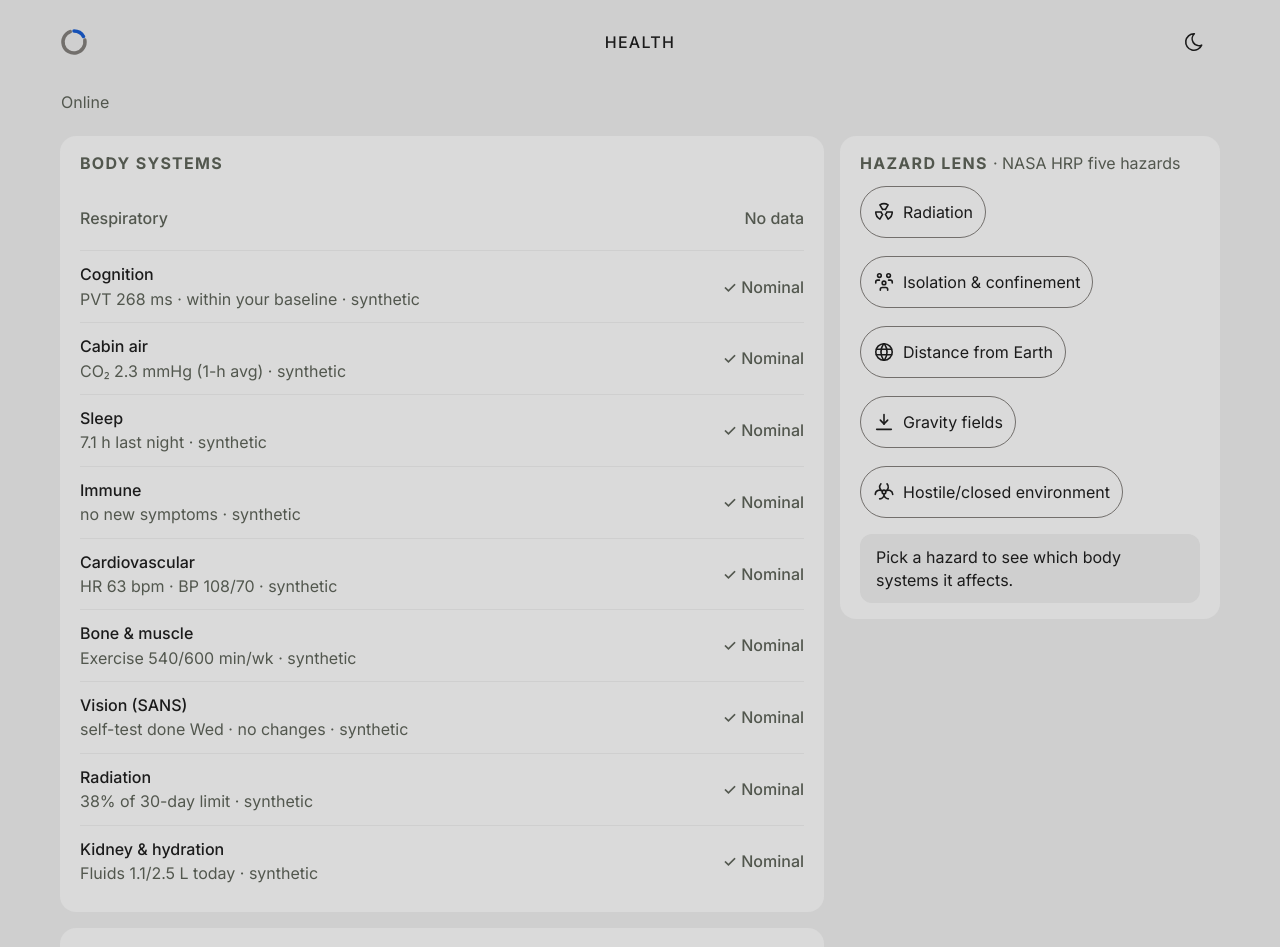
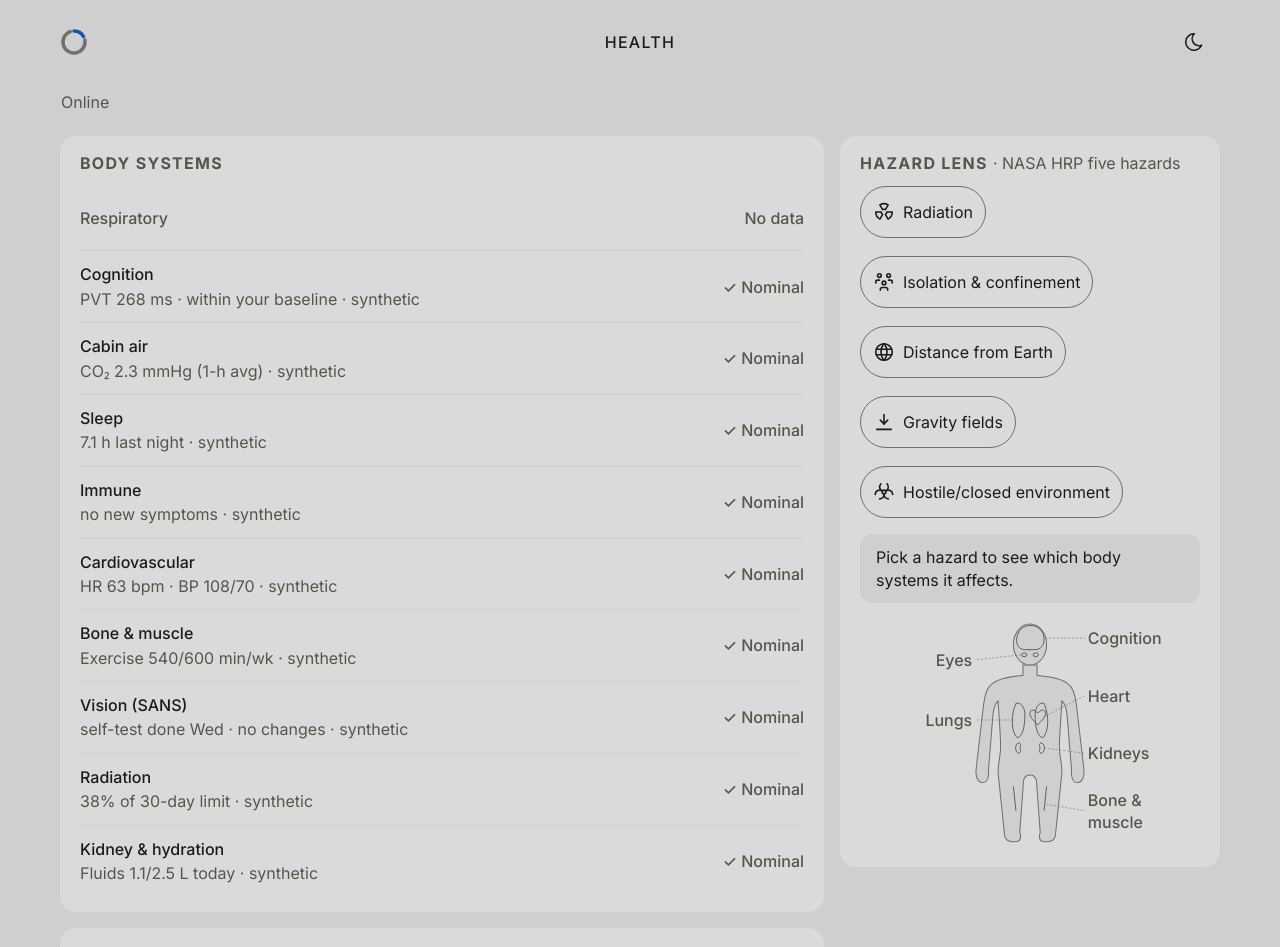
Before and after one commit to jdo-lv/galagans, a React (Vite) app in the folder src/main/frontend/: page / in a window 1280 px wide. Shown: the top 947 px of the page. Built offline with nearby package versions, Linux system fonts and the light colour scheme.

Commit message:
feat(hazards): display-only body figure with six status labels under the lens (#14)

```diff
--- a/src/main/frontend/src/ui/App.tsx
+++ b/src/main/frontend/src/ui/App.tsx
@@ -46,7 +46,11 @@ export function App() {
             focusHeading={returnedHome}
             lens={lens.selected}
           />
-          <HazardLens selected={lens.selected} onToggle={lens.toggle} />
+          <HazardLens
+            selected={lens.selected}
+            onToggle={lens.toggle}
+            statuses={statuses.state}
+          />
           <div className="stack">
             <LatestReadings state={readings.state} />
             <section className="card" aria-labelledby="checkin-heading">
--- /dev/null
+++ b/src/main/frontend/src/ui/BodyFigure.tsx
@@ -0,0 +1,144 @@
+import { Fragment, type CSSProperties, type ReactNode } from 'react'
+import { lensMark, type Hazard } from '../domain/hazards'
+import type { SystemStatus } from '../domain/rules'
+import { Badge } from './SystemStatusList'
+import type { StatusListState } from './useSystemStatuses'
+
+interface Hotspot {
+  label: string
+  system: string
+  side: 'left' | 'right'
+  /** Label anchor in % of the drawing, where its leader line ends. */
+  x: number
+  y: number
+  organ: (props: { className: string; 'data-system': string }) => ReactNode
+  leader: [x1: number, y1: number, x2: number, y2: number]
+}
+
+// Shapes on the 532 × 362 drawing of docs/features/14-hazard-lens.mock.html. A new hotspot is a new row.
+const HOTSPOTS: Hotspot[] = [
+  {
+    label: 'Cognition',
+    system: 'Cognition',
+    side: 'right',
+    x: 67,
+    y: 8.3,
+    organ: (p) => <path {...p} d="M245 34 C245 18 256 10 266 10 C278 10 288 18 288 32 C288 42 282 48 274 48 L258 48 C250 48 245 42 245 34Z" />,
+    leader: [290, 30, 352, 30],
+  },
+  {
+    label: 'Eyes',
+    system: 'Vision (SANS)',
+    side: 'left',
+    x: 33,
+    y: 17.7,
+    organ: (p) => (
+      <g {...p}>
+        <ellipse cx="257" cy="56" rx="4" ry="3" />
+        <ellipse cx="275" cy="56" rx="4" ry="3" />
+      </g>
+    ),
+    leader: [252, 56, 180, 64],
+  },
+  {
+    label: 'Lungs',
+    system: 'Respiratory',
+    side: 'left',
+    x: 33,
+    y: 43.6,
+    organ: (p) => (
+      <g {...p}>
+        <path d="M244 132 C236 150 236 176 246 186 C254 184 258 170 258 150 C258 138 252 130 244 132Z" />
+        <path d="M288 132 C296 150 296 176 286 186 C278 184 274 170 274 150 C274 138 280 130 288 132Z" />
+      </g>
+    ),
+    leader: [240, 158, 180, 158],
+  },
+  {
+    label: 'Heart',
+    system: 'Cardiovascular',
+    side: 'right',
+    x: 67,
+    y: 33.1,
+    organ: (p) => <path {...p} d="M276 146 C272 140 264 142 266 150 C268 158 276 162 278 166 C280 162 288 158 290 150 C292 142 284 140 280 146Z" />,
+    leader: [290, 152, 352, 120],
+  },
+  {
+    label: 'Kidneys',
+    system: 'Kidney & hydration',
+    side: 'right',
+    x: 67,
+    y: 58,
+    organ: (p) => (
+      <g {...p}>
+        <path d="M248 194 C242 196 242 208 248 210 C252 210 252 204 250 202 C252 198 252 194 248 194Z" />
+        <path d="M284 194 C290 196 290 208 284 210 C280 210 280 204 282 202 C280 198 280 194 284 194Z" />
+      </g>
+    ),
+    leader: [288, 202, 352, 210],
+  },
+  {
+    label: 'Bone & muscle',
+    system: 'Bone & muscle',
+    side: 'right',
+    x: 67,
+    y: 82.9,
+    organ: (p) => <path {...p} d="M292 262 L288 300 M240 262 L244 300" />,
+    leader: [292, 290, 352, 300],
+  },
+]
+
+const SILHOUETTE =
+  'M255,72 L255,88 C240,90 214,92 204,104 C196,112 194,128 192,146 L182,232 C180,246 184,256 192,256 C199,256 202,248 201,236 L208,150 C209,140 212,132 216,128 C218,160 220,182 220,200 C220,214 216,226 216,240 L226,336 C226,346 234,350 246,348 C252,347 252,340 250,334 L256,252 C258,246 262,244 266,244 C270,244 274,246 276,252 L282,334 C280,340 280,347 286,348 C298,350 306,346 306,336 L316,240 C316,226 312,214 312,200 C312,182 314,160 316,128 C320,132 323,140 324,150 L331,236 C330,248 333,256 340,256 C348,256 352,246 350,232 L340,146 C338,128 336,112 328,104 C318,92 292,90 277,88 L277,72 Z'
+
+const isFlagged = (state?: SystemStatus['state']) => state === 'caution' || state === 'warning'
+
+/** Display-only body figure (F6) under the hazard lens: quiet labels, a badge only when a system is flagged. */
+export function BodyFigure({ statuses, lens }: { statuses: StatusListState; lens: Hazard | null }) {
+  const states = new Map(statuses.kind === 'ready' ? statuses.data.map((s) => [s.system, s.state]) : [])
+  const spots = HOTSPOTS.map((spot) => {
+    const state = states.get(spot.system)
+    return { ...spot, state, mark: lensMark(lens, spot.system, state) }
+  })
+
+  return (
+    <div className="body-figure">
+      <svg viewBox="0 0 532 362" aria-hidden="true" focusable="false">
+        <path className="silhouette" d={SILHOUETTE} />
+        <ellipse className="silhouette" cx="266" cy="40" rx="26" ry="32" />
+        {spots.map(({ system, organ, mark }) => (
+          <Fragment key={system}>
+            {organ({ className: mark === 'affected' ? 'organ organ--affected' : 'organ', 'data-system': system })}
+          </Fragment>
+        ))}
+        {spots.map(({ system, leader: [x1, y1, x2, y2], mark }) => (
+          <line
+            key={system}
+            className={mark === 'affected' ? 'leader leader--affected' : 'leader'}
+            data-system={system}
+            x1={x1}
+            y1={y1}
+            x2={x2}
+            y2={y2}
+          />
+        ))}
+      </svg>
+      <ul className="hotspots" aria-label="Body figure">
+        {spots.map(({ label, system, side, x, y, state, mark }) => (
+          <li
+            key={system}
+            data-system={system}
+            className={['hotspot', `hotspot--${side}`, isFlagged(state) && 'hotspot--flagged', mark && `lens-${mark}`]
+              .filter(Boolean)
+              .join(' ')}
+            style={{ '--x': `${x}%`, '--y': `${y}%` } as CSSProperties}
+          >
+            <span className="hotspot__label">{label}</span>
+            {state && isFlagged(state) && <Badge state={state} />}
+            {mark === 'affected' && <span className="visually-hidden">Affected by {lens?.name}</span>}
+          </li>
+        ))}
+      </ul>
+    </div>
+  )
+}
--- a/src/main/frontend/src/ui/HazardLens.tsx
+++ b/src/main/frontend/src/ui/HazardLens.tsx
@@ -1,7 +1,9 @@
 import { useId, type ComponentType } from 'react'
 import { HAZARDS, type Hazard, type HazardId } from '../domain/hazards'
+import { BodyFigure } from './BodyFigure'
 import './hazard.css'
 import { DistanceFromEarthIcon, GravityIcon, HostileEnvironmentIcon, IsolationIcon, RadiationIcon } from './icons'
+import type { StatusListState } from './useSystemStatuses'
 
 const ICONS: Record<HazardId, ComponentType> = {
   radiation: RadiationIcon,
@@ -27,7 +29,15 @@ function Caption({ hazard }: { hazard: Hazard | null }) {
 }
 
 /** Hazard lens (F12, mockup 01): pick one of NASA's five HRP hazards to see which body systems it affects. */
-export function HazardLens({ selected, onToggle }: { selected: Hazard | null; onToggle: (id: HazardId) => void }) {
+export function HazardLens({
+  selected,
+  onToggle,
+  statuses,
+}: {
+  selected: Hazard | null
+  onToggle: (id: HazardId) => void
+  statuses: StatusListState
+}) {
   const headingId = useId()
   return (
     <section className="card lens" aria-labelledby={headingId}>
@@ -54,6 +64,7 @@ export function HazardLens({ selected, onToggle }: { selected: Hazard | null; on
       <div className="lens-caption" aria-live="polite">
         <Caption hazard={selected} />
       </div>
+      <BodyFigure statuses={statuses} lens={selected} />
     </section>
   )
 }
--- a/src/main/frontend/src/ui/hazard.css
+++ b/src/main/frontend/src/ui/hazard.css
@@ -52,3 +52,118 @@
 .lens-caption p {
   margin: 0;
 }
+
+/* Body figure: the drawing is decoration; the labels carry the meaning (status badge, lens mark) */
+.body-figure {
+  position: relative;
+  margin-top: var(--space-4);
+}
+
+.body-figure svg {
+  display: block;
+  width: 100%;
+  height: auto;
+}
+
+.body-figure .silhouette {
+  fill: var(--color-inset);
+  stroke: var(--color-edge);
+  stroke-width: 1.6;
+}
+
+.body-figure .organ {
+  fill: none;
+  stroke: var(--color-text-muted);
+  stroke-width: 1.4;
+}
+
+/* Lens marks are neutral: colour is reserved for status (ui-guidelines §2.3) */
+.body-figure .organ--affected {
+  stroke: var(--color-text);
+  stroke-width: 2.5;
+}
+
+.body-figure .leader {
+  stroke: var(--color-edge);
+  stroke-width: 1;
+  stroke-dasharray: 3 3;
+}
+
+.body-figure .leader--affected {
+  stroke: var(--color-text);
+  stroke-width: 1.5;
+  stroke-dasharray: none;
+}
+
+.hotspots {
+  list-style: none;
+  margin: 0;
+  padding: 0;
+}
+
+.hotspot {
+  display: flex;
+  flex-direction: column;
+  align-items: flex-start;
+  gap: 2px;
+  font-weight: 500;
+  color: var(--color-text-muted);
+}
+
+.hotspot--flagged {
+  color: var(--color-text);
+}
+
+.hotspot.lens-affected {
+  padding-left: var(--space-3);
+  box-shadow: inset 4px 0 0 var(--color-text);
+  color: var(--color-text);
+  font-weight: 700;
+}
+
+@media (min-width: 600px) {
+  .hotspot {
+    position: absolute;
+    top: var(--y);
+    left: var(--x);
+    transform: translateY(-50%);
+  }
+
+  .hotspot--left {
+    right: calc(100% - var(--x));
+    left: auto;
+    align-items: flex-end;
+    text-align: right;
+  }
+
+  /* The bar sits on the side facing the figure */
+  .hotspot--left.lens-affected {
+    padding-right: var(--space-3);
+    padding-left: 0;
+    box-shadow: inset -4px 0 0 var(--color-text);
+  }
+}
+
+@media (max-width: 599px) {
+  .body-figure svg {
+    max-width: 220px;
+    margin: 0 auto;
+  }
+
+  .body-figure .leader {
+    display: none;
+  }
+
+  .hotspots {
+    display: grid;
+    grid-template-columns: repeat(2, minmax(0, 1fr));
+    gap: var(--space-2) var(--space-4);
+    margin-top: var(--space-3);
+  }
+
+  .hotspot {
+    justify-content: center;
+    min-height: 44px;
+    padding-left: var(--space-3);
+  }
+}
```
Also changed, not shown: 1 other file (tests, documents, lock files or other folders).
